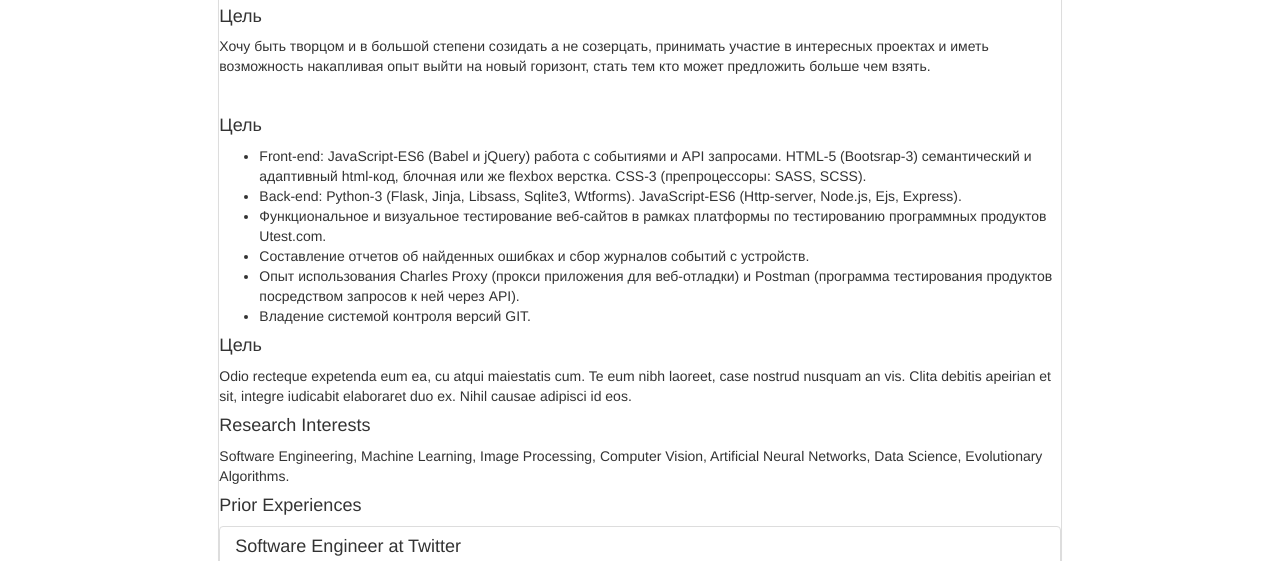
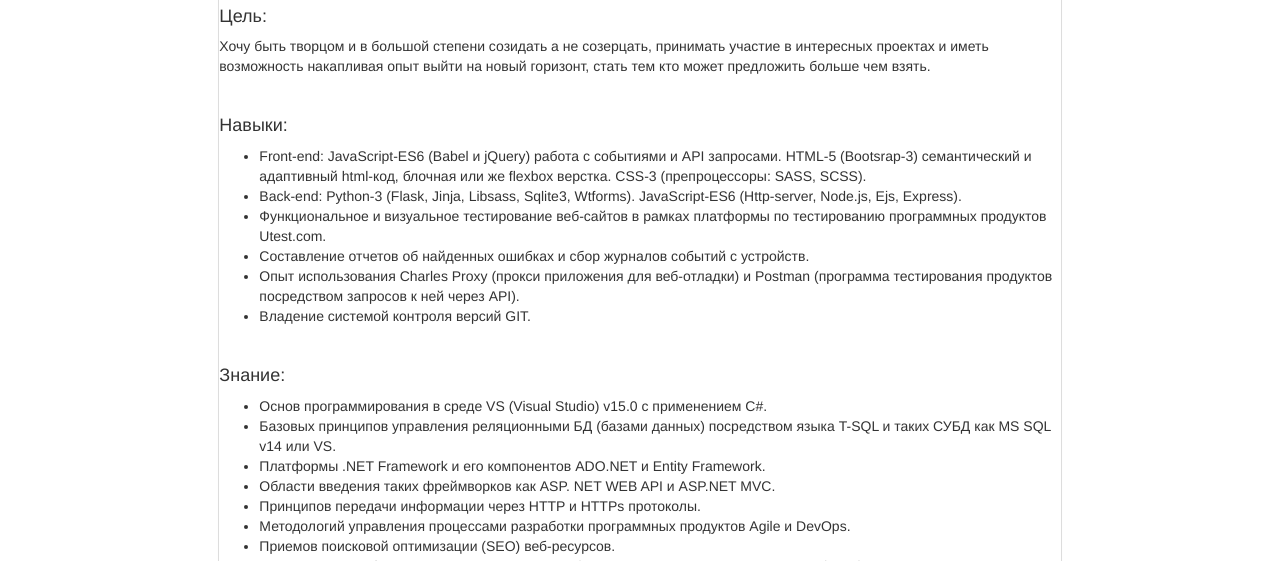
Before and after one commit to EvgeniiShevchenko/EvgeniiShevchenko.github.io, a plain HTML site: page index.html in a window 1280 px wide. Shown: the part 391-952 px from the top of the page. Drawn offline with nearby package versions, Linux system fonts and the light colour scheme.

Commit message:
Initial commit

```diff
--- a/index.html
+++ b/index.html
@@ -76,12 +76,12 @@
         </div>
       </div>
       <div class="bs-callout bs-callout-danger">
-        <h4>Цель</h4>
+        <h4>Цель:</h4>
         <p>
          Хочу быть творцом и в большой степени созидать а не созерцать, принимать участие в интересных проектах  и иметь возможность накапливая опыт выйти на новый горизонт, стать тем кто может предложить больше чем взять.
         </p>
         <br>
-        <h4>Цель</h4>
+        <h4>Навыки:</h4>
         <ul>
             <li>Front-end: JavaScript-ES6 (Babel и jQuery) работа с событиями и API запросами. HTML-5 (Bootsrap-3) семантический и адаптивный html-код, блочная или же flexbox верстка. CSS-3 (препроцессоры: SASS, SCSS).</li>
             <li>Back-end: Python-3 (Flask, Jinja, Libsass, Sqlite3, Wtforms). JavaScript-ES6 (Http-server, Node.js, Ejs, Express).</li>
@@ -90,12 +90,18 @@
             <li>Опыт использования Charles Proxy (прокси приложения для веб-отладки) и Postman (программа тестирования  продуктов посредством запросов к ней через API).</li>
             <li>Владение системой контроля версий GIT.</li>
         </ul>
-        <h4>Цель</h4>
-        <p>
-            Odio recteque expetenda eum ea, cu atqui maiestatis cum. Te eum nibh laoreet, case nostrud nusquam an vis.
-            Clita debitis apeirian et sit, integre iudicabit elaboraret duo ex. Nihil causae adipisci id eos.
-
-        </p>
+        <br>
+        <h4>Знание:</h4>
+        <ul>
+            <li>Основ программирования в среде VS (Visual Studio) v15.0 с применением С#.</li>
+            <li>Базовых принципов управления реляционными БД (базами данных) посредством языка T-SQL и таких СУБД как MS SQL v14 или VS.</li>
+            <li>Платформы .NET Framework и его компонентов ADO.NET и Entity Framework.</li>
+            <li>Области введения таких фреймворков  как ASP. NET WEB API и ASP.NET MVC.</li>
+            <li>Принципов передачи информации через HTTP и HTTPs протоколы.</li>
+            <li>Методологий управления процессами разработки программных продуктов Agile и DevOps.</li>
+            <li>Приемов поисковой оптимизации (SEO) веб-ресурсов.</li>
+            <li>Классического, объектного-ориентированного и функционального  программирования (ООП), принципов наследования классов, замыканий функций, функций обратного вызова, хостинга, лексического окружения, поточного программирования.</li>
+        </ul>
       </div>
       <div class="bs-callout bs-callout-danger">
         <h4>Research Interests</h4>
```
